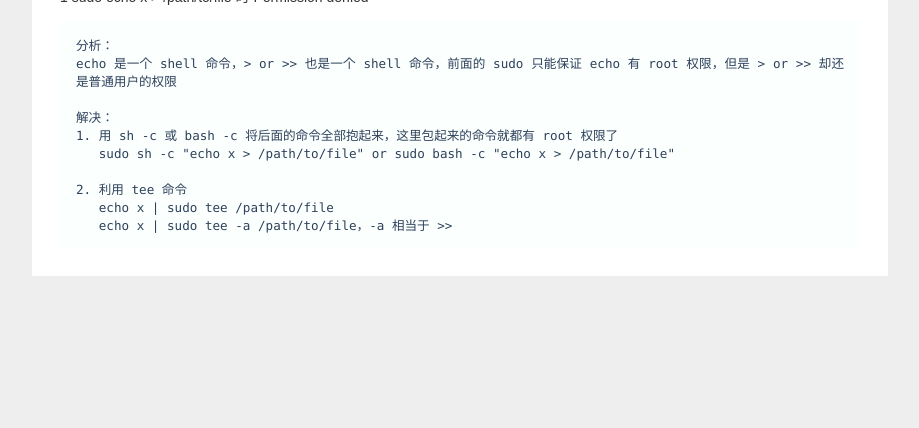
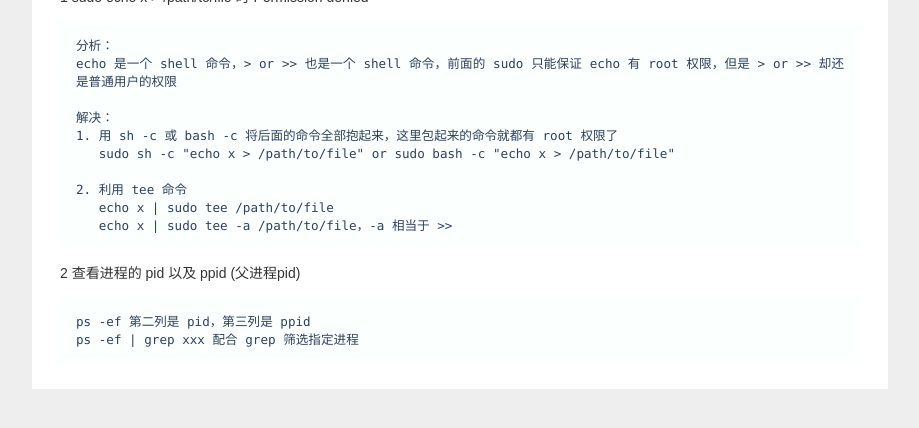
Before and after one commit to ldjhust/ldjhust.github.io, a Jekyll site: the page built from _posts/2018-01-22-linux-knowledge.md, in a window 1280 px wide, cut to the strip 453-881 px from the top of the page. Shown: the whole strip, without its empty margins (180-1099 px from the left). Built offline with Jekyll 4.4.1, drawn with Linux system fonts in a browser that asks for light colours; nearby versions of some CDN libraries; comment, search, counter and statistics services are not loaded.

Commit message:
Update 2018-01-22-linux-knowledge.md

````diff
--- a/_posts/2018-01-22-linux-knowledge.md
+++ b/_posts/2018-01-22-linux-knowledge.md
@@ -21,3 +21,9 @@ echo 是一个 shell 命令，> or >> 也是一个 shell 命令，前面的 sudo
    echo x | sudo tee /path/to/file
    echo x | sudo tee -a /path/to/file，-a 相当于 >>
 ```
+
+2 查看进程的 pid 以及 ppid (父进程pid)
+```
+ps -ef 第二列是 pid，第三列是 ppid
+ps -ef | grep xxx 配合 grep 筛选指定进程
+```
````
